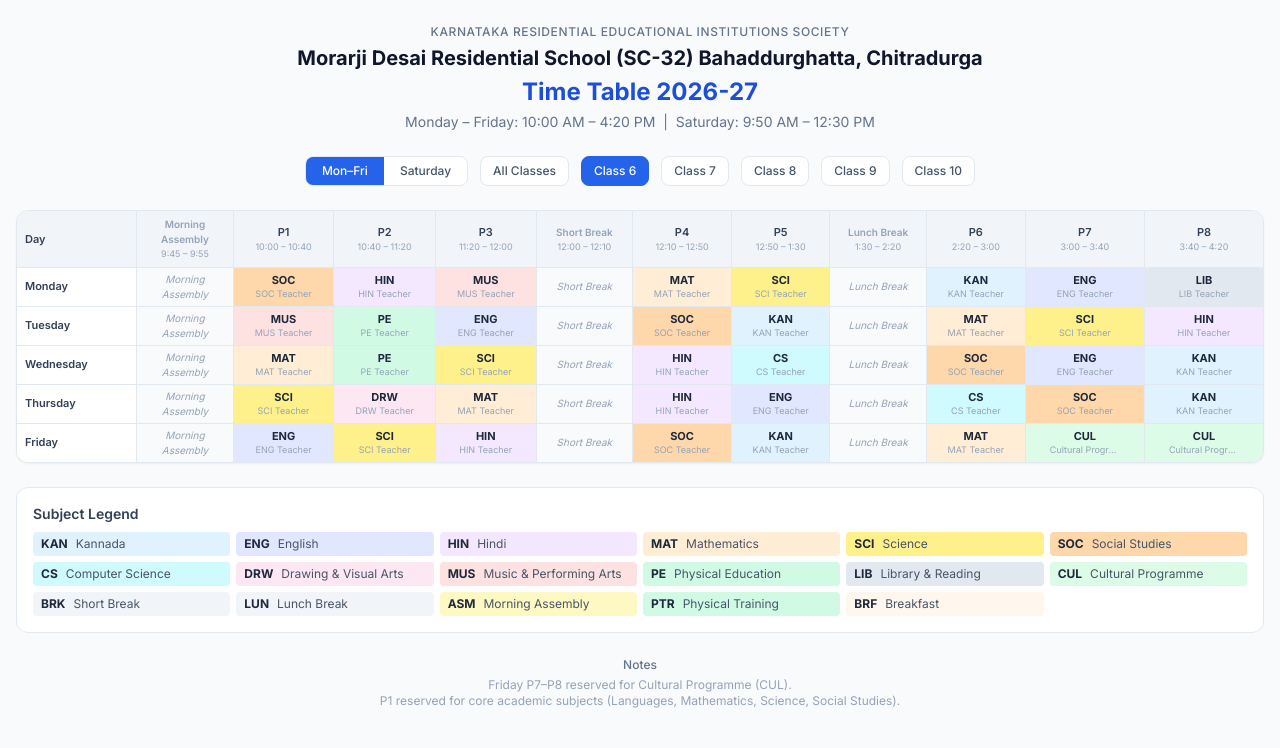
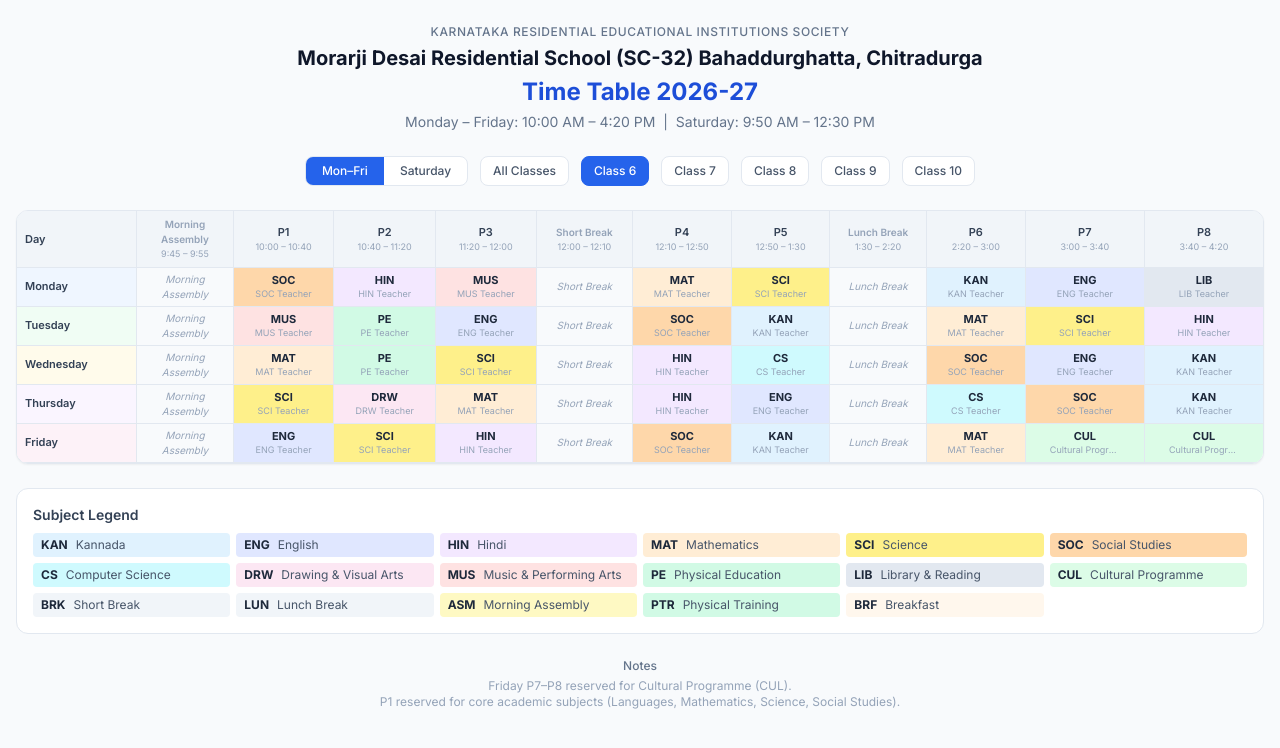
Before and after one commit to hoy-sala/pragati, a SvelteKit app in the folder frontend/: page /timetable in a window 1280 px wide. Shown: the top 748 px of the page. Built offline with nearby package versions, Linux system fonts and the light colour scheme; a web font is replaced by a local one.

Commit message:
apply day background colors to rows and day labels

```diff
--- a/frontend/src/routes/timetable/+page.svelte
+++ b/frontend/src/routes/timetable/+page.svelte
@@ -76,9 +76,9 @@
 							{@const classes = WEEKLY_TIMETABLE.length}
 							{#each WEEKLY_TIMETABLE as cls, ci}
 								{@const day = cls.days[di]}
-								<tr class="border-t border-slate-200">
+								<tr class="border-t border-slate-200 {ci === classes - 1 ? 'border-b-2 border-slate-300' : ''}">
 									{#if ci === 0}
-										<td class="sticky left-0 bg-white z-10 px-2 py-1 font-semibold text-slate-700 border-r border-slate-200" rowspan="{classes}">{DAY_LABELS[di]}</td>
+										<td class="sticky left-0 z-10 px-2 py-1 font-semibold text-slate-700 border-r border-slate-200 {DAY_BG[di]}" rowspan="{classes}">{DAY_LABELS[di]}</td>
 									{/if}
 									<td class="sticky left-16 bg-white z-10 px-1 py-1 text-center font-semibold text-slate-600 border-r border-slate-200 text-[11px]">{ci + 6}</td>
 									{#each day.periods.slice(0, times.length) as cell, pi}
@@ -107,8 +107,8 @@
 					{:else}
 						{#each dayIndices as di}
 							{@const day = WEEKLY_TIMETABLE[activeClass].days[di]}
-							<tr class="border-t border-slate-200">
-								<td class="sticky left-0 bg-white z-10 px-2 py-1 font-semibold text-slate-700 border-r border-slate-200">{DAY_LABELS[di]}</td>
+							<tr class="border-t border-b border-slate-200 {DAY_BG[di]}">
+								<td class="sticky left-0 z-10 px-2 py-1 font-semibold text-slate-700 border-r border-slate-200 {DAY_BG[di]}">{DAY_LABELS[di]}</td>
 								{#each day.periods.slice(0, times.length) as cell, pi}
 									{@const info = SUBJECT_INFO[cell.code]}
 									{@const isBreak = BREAK_CODES.has(cell.code)}
```
